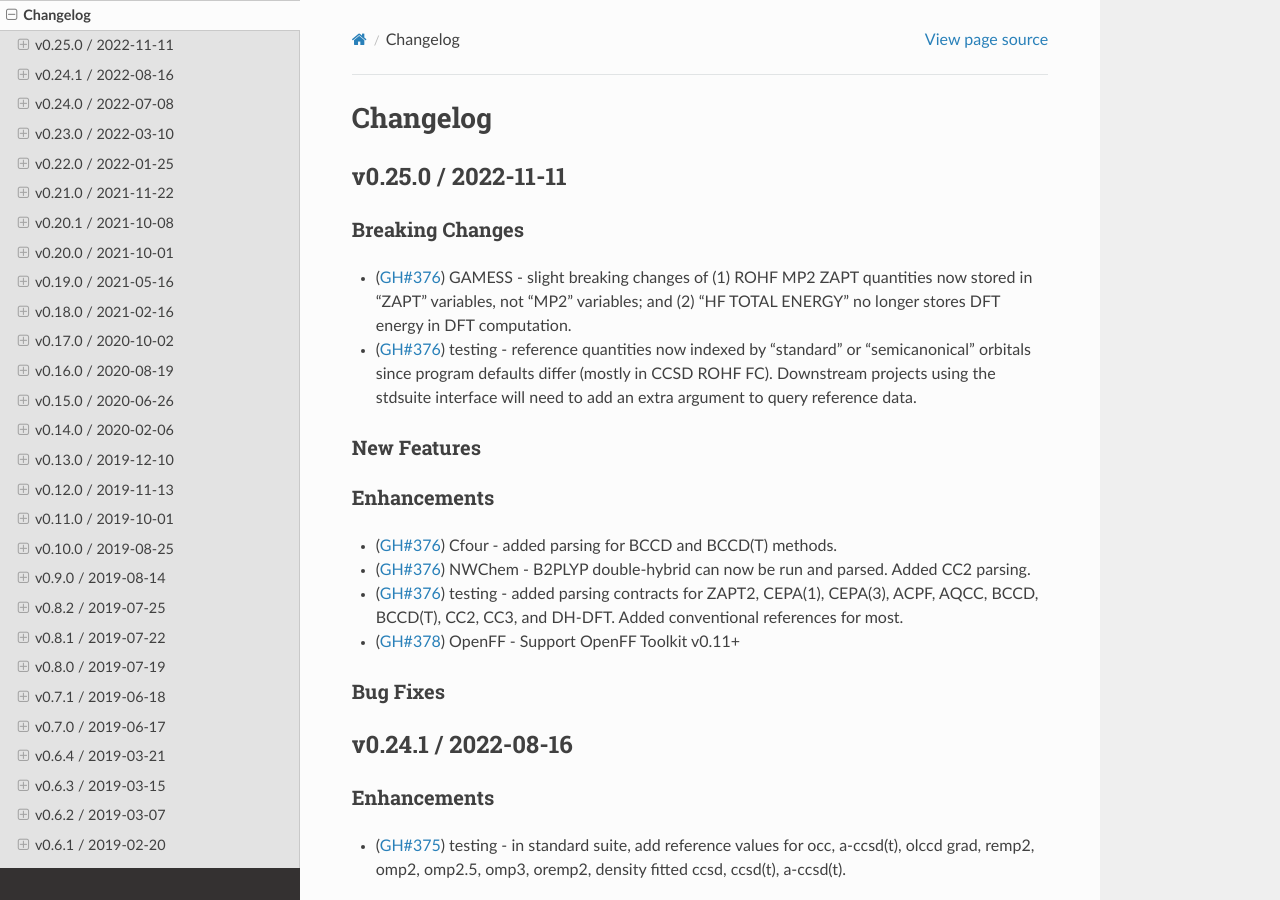
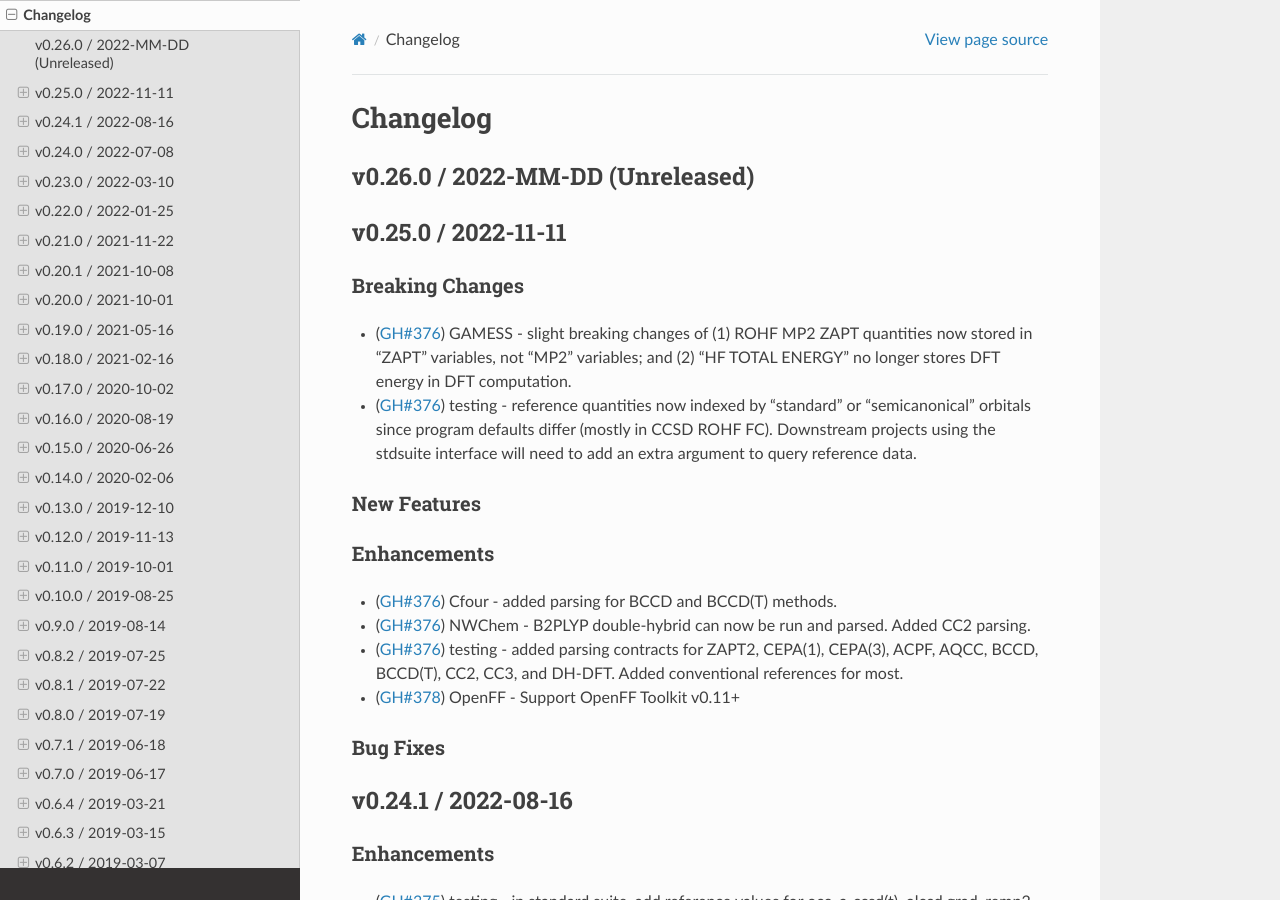
Before and after one commit to MolSSI/QCEngine, a Sphinx documentation site: the page built from docs/source/changelog.rst, in a window 1280 px wide and 900 px high. Built offline with Sphinx 7.4.7 and the Read the Docs theme 2.0.0, drawn with Linux system fonts in a browser that asks for light colours; the version number could not be read and is left out.

Commit message:
Update changelog.rst

```diff
--- a/docs/source/changelog.rst
+++ b/docs/source/changelog.rst
@@ -13,6 +13,22 @@ Changelog
 .. Enhancements
 .. ++++++++++++
 ..
+.. Bug Fixes
+.. +++++++++
+
+
+v0.26.0 / 2022-MM-DD (Unreleased)
+--------------------
+
+.. Breaking Changes
+.. ++++++++++++++++
+
+.. New Features
+.. ++++++++++++
+
+.. Enhancements
+.. ++++++++++++
+
 .. Bug Fixes
 .. +++++++++
 
```
